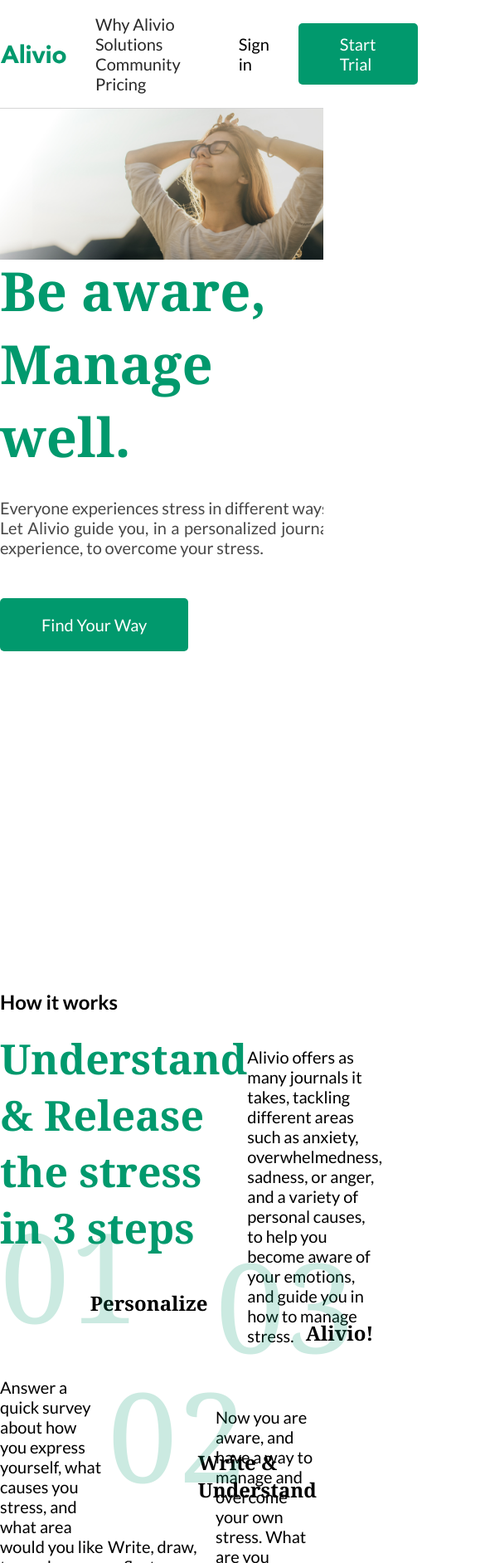
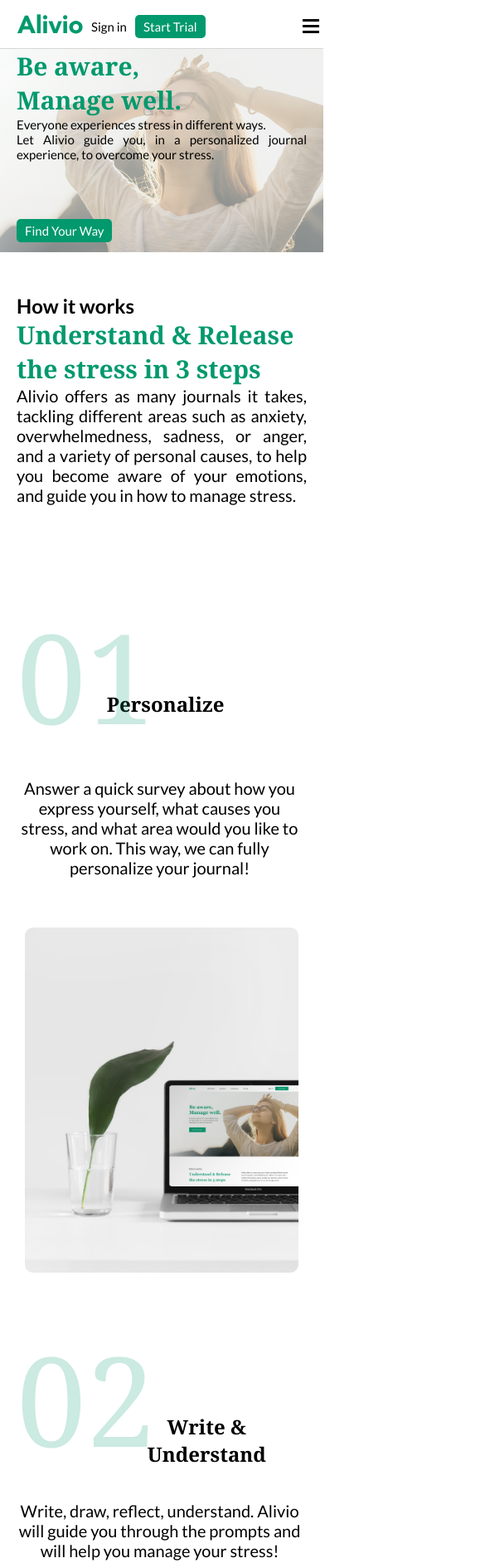
Before and after one commit to Sergey527/practice2, a plain HTML site: page index.html in a window 390 px wide. Shown: the top 1884 px of the page at 83% size, 585 px wide, since content can reach past the window. Drawn offline with Linux system fonts and the light colour scheme.

Commit message:
Обновил

```diff
--- a/index.html
+++ b/index.html
@@ -27,12 +27,21 @@
                 <a class="btn" href="#">Start Trial</a>
             </div>
         </div>
+        <div class="lines">
+            <div class="line"></div>
+        </div>
+
+        <!-- header in modile -->
+        <div class="links-mobile">
+            <a class="link-mobile" href="#">Why Alivio</a>
+            <a class="link-mobile" href="#">Solutions</a>
+            <a class="link-mobile" href="#">Community</a>
+            <a class="link-mobile" href="#">Pricing</a>
+        </div>
     </header>
     <main>
 
         <section class="container">
-            <img class="image" src="img/BG.jpg" alt="img">
-
             <div class="content inner">
                 <h1 class="title">Be aware, <br>Manage well.</h1>
                 <p class="first-text">Everyone experiences stress in different ways. <br>Let Alivio guide you, in a
@@ -118,9 +127,9 @@
                     <img src="img/Group57.svg" alt="image">
                     <div class="op-text">
                         <h3 class="op-title">Our product</h3>
-                        <h1 class="title" style="font-size: 50px; line-height: 78px;">You tell us your stress,<br>We
+                        <h1 class="title">You tell us your stress,<br>We
                             make your diary</h1>
-                        <p style="margin-bottom: 60px;">Everyone experiences it, and in different ways.
+                        <p>Everyone experiences it, and in different ways.
                             <br>Let Alivio guide you, in a personalized journal experience, to overcome your stress.
                         </p>
                         <a class="cont-btn" href="#">Find Your Way</a>
@@ -129,15 +138,15 @@
             </div>
         </section>
         <section>
-            <div class="footer">
-                <div class="footer-links inner">
+            <footer class="footer">
+                <nav class="footer-links inner">
                     <p class="footer-logo">Alivio</p>
                     <a class="footer-link" href="#">Why Alivio</a>
                     <a class="footer-link" href="#">Solutions</a>
                     <a class="footer-link" href="#">Community</a>
                     <a class="footer-link" href="#">Pricing</a>
-                </div>
-            </div>
+                </nav>
+            </footer>
         </section>
     </main>
 </body>
--- a/style.css
+++ b/style.css
@@ -1,12 +1,23 @@
+*,
+*:before,
+*:after {
+    margin: 0;
+    padding: 0;
+    box-sizing: border-box;
+}
+
+
 body {
     margin: 0;
     font-family: 'Lato', sans-serif;
     font-size: 20px;
+    box-sizing: border-box;
 }
 
 .inner {
     max-width: 1400px;
     margin: 0 auto;
+    padding: 0 20px;
 }
 
 .top {
@@ -15,6 +26,8 @@ body {
     align-items: center;
     background: #fff;
     font-weight: 500;
+    position: relative;
+    z-index: 10;
 }
 
 .top .inner {
@@ -92,14 +105,30 @@ body {
 }
 
 .container {
+    position: relative;
     overflow: hidden;
     height: 896px;
+    background-image: url(img/BG.jpg);
+    background-repeat: no-repeat;
+    background-size: cover;
+    background-position: right;
+}
+
+.container::after {
+    content: "";
+    position: absolute;
+    top: 0;
+    left: 0;
+    width: 100%;
+    height: 100%;
+    background: rgba(255, 255, 255, 0.5);
 }
 
 .content {
     position: relative;
     top: 175px;
     text-align: justify;
+    z-index: 1;
 }
 
 .title {
@@ -261,8 +290,8 @@ body {
 }
 
 .video {
-    height: 516px;
-    width: 895px;
+    max-width: 100%;
+    display: flex;
 }
 
 .op-title {
@@ -275,13 +304,24 @@ body {
 }
 
 .op-content {
+    max-width: 100%;
     display: flex;
-    margin: 120px 0 168px 0;
+    margin: 50px auto;
+}
+
+.op-content>img {
+    max-width: 100%;
+    display: flex;
 }
 
 .op-text {
     margin-left: 86px;
     margin-top: -20px;
+}
+
+.op-text .title {
+    font-size: 50px;
+    line-height: 78px;
 }
 
 .footer {
@@ -316,3 +356,223 @@ body {
 .footer-link:last-child {
     margin: 0;
 }
+
+.lines {
+    width: 25px;
+    height: 25px;
+    position: absolute;
+    top: 19px;
+    right: 0;
+    cursor: pointer;
+    display: none;
+}
+
+.line {
+    background-color: #000;
+    width: 20px;
+    height: 3px;
+    position: absolute;
+    top: 45%;
+}
+
+.line:before {
+    content: "";
+    display: block;
+    background-color: #000000;
+    width: 20px;
+    height: 3px;
+    position: absolute;
+    top: -7px;
+}
+
+.line:after {
+    content: "";
+    display: block;
+    background-color: #000000;
+    width: 20px;
+    height: 3px;
+    position: absolute;
+    top: 7px;
+}
+
+.links-mobile {
+    padding: 20px;
+    position: absolute;
+    bottom: -140px;
+    left: 0;
+    width: 100%;
+    background-color: #484848;
+    display: flex;
+    flex-direction: column;
+    align-items: center;
+    justify-content: center;
+    color: white !important;
+    z-index: 9;
+    display: none;
+}
+
+.link-mobile {
+    color: white;
+}
+
+.rectangle {
+    display: flex;
+    max-width: 100%;
+    padding: 0 10px;
+}
+
+@media (max-width: 1090px) {
+
+    .container {
+        height: 245px;
+    }
+
+    .hiw-text {
+        max-width: 100%;
+        text-align: justify;
+    }
+
+    .content {
+        top: auto;
+        width: 100%;
+    }
+
+    .link {
+        display: none;
+    }
+
+    .btns {
+        position: relative;
+    }
+
+    .sign-in,
+    .btn {
+        font-size: 15px;
+        padding: 5px 10px;
+        position: absolute;
+    }
+
+    .sign-in {
+        left: 0;
+        bottom: -17px;
+    }
+
+    .btn {
+        left: 63px;
+        bottom: -17px;
+    }
+
+    .lines {
+        display: block;
+    }
+
+    .op-content {
+        display: block;
+    }
+
+    .title {
+        font-size: 30px;
+    }
+
+    .first-text {
+        max-width: 100%;
+        font-size: 15px;
+        color: black;
+        margin: 0;
+    }
+
+    .op-title {
+        font-size: 20px;
+    }
+
+    .op-text {
+        font-size: 15px;
+    }
+
+    .how-it-works {
+        margin-top: 50px;
+    }
+
+    .how-it-works .title {
+        font-size: 30px;
+    }
+
+    .hiw-top {
+        display: block;
+    }
+
+    .hiw-columns {
+        display: block;
+        max-width: 100%;
+        margin-top: 150px;
+        text-align: center;
+    }
+
+    .rectangle {
+        margin-bottom: 50px;
+    }
+
+    .col-one,
+    .col-two,
+    .col-three {
+        margin: 0;
+        max-width: 100%;
+    }
+
+    .cont-btn {
+        padding: 5px 10px;
+        font-size: 15px;
+    }
+
+    .column-text {
+        max-width: 100%;
+    }
+
+    .column {
+        width: 100%;
+    }
+
+    .lets-start {
+        padding: 7px 0 14px 0;
+    }
+
+    .ls-content {
+        display: block;
+        padding: 0 10px;
+    }
+
+    .ls-title {
+        font-size: 30px;
+        line-height: 1.5;
+    }
+
+    .ls-text {
+        margin: 20px 0;
+    }
+
+    .video {
+        margin-top: 20px;
+    }
+
+    .op-text {
+        margin-left: 0;
+        margin-top: 0px;
+    }
+
+    .op-text .title {
+        font-size: 30px;
+        line-height: 1.2;
+    }
+
+    .op-text p {
+        margin-bottom: 15px;
+    }
+
+    .footer-links {
+        padding: 30px 20px 30px 20px;
+    }
+
+    .footer-logo, .footer-link {
+        margin-bottom: 40px;
+    }
+}
```
